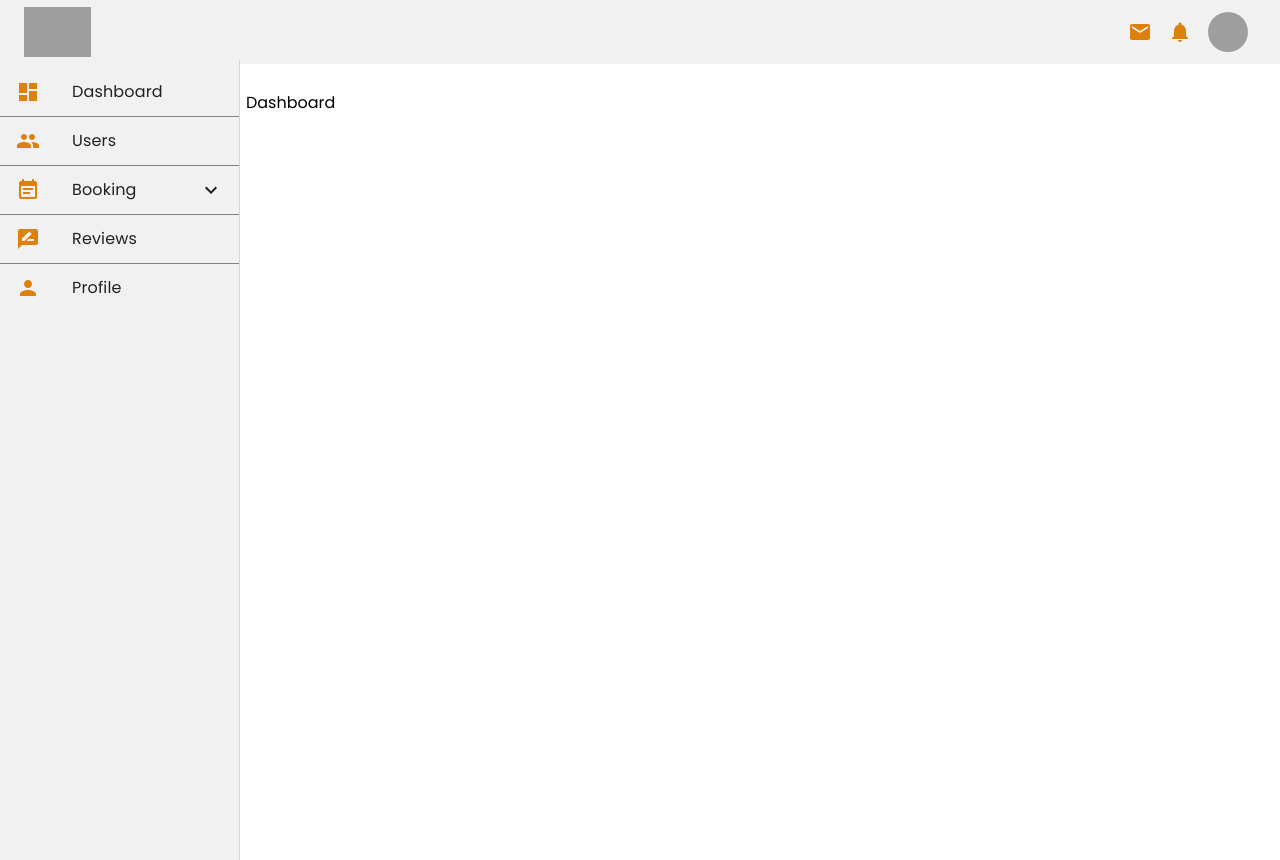
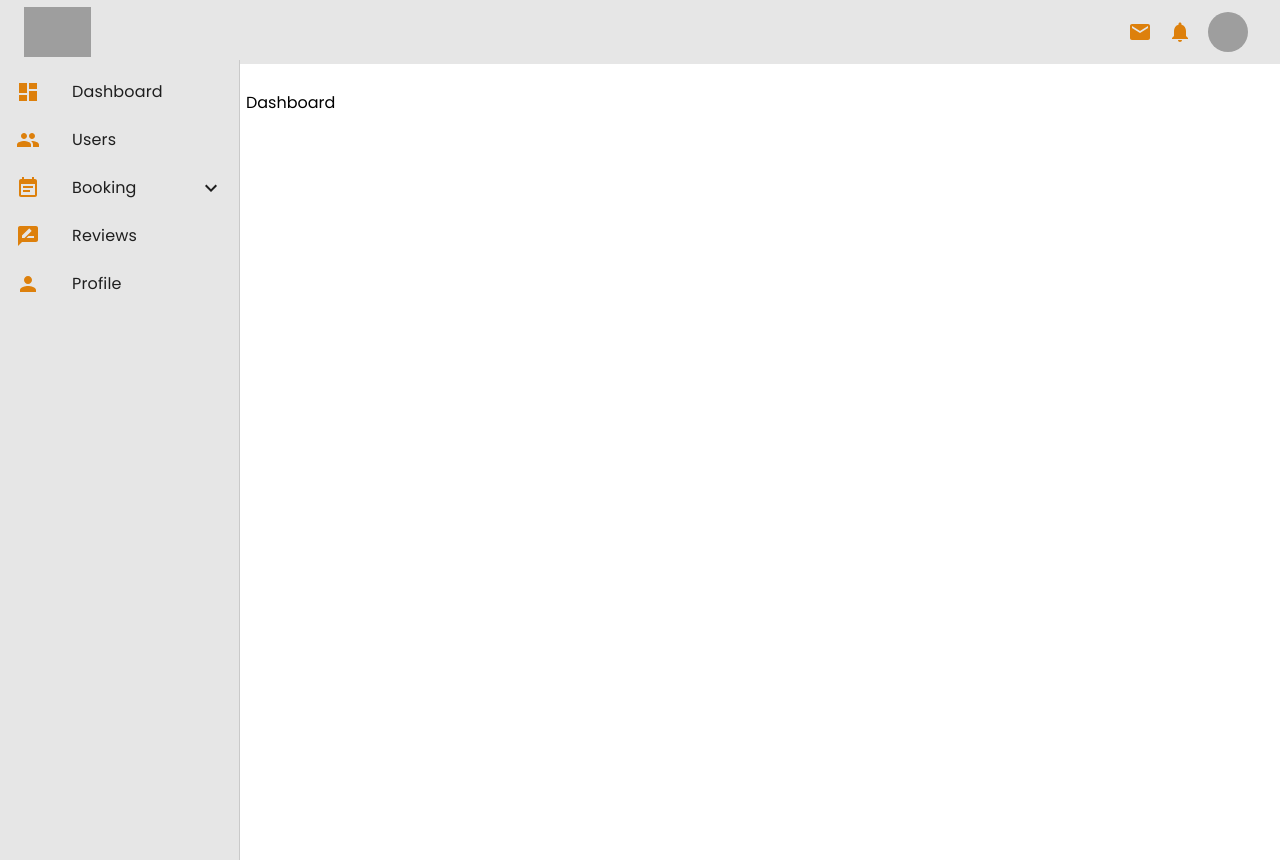
Before and after one commit to devops-89/admin-page1, a React (Vite) app: page /dashboard in a window 1280 px wide. Built offline with nearby package versions, Linux system fonts and the light colour scheme; sample sign-in values are in the browser's storage; grey boxes are pictures that could not be loaded.

Commit message:
table_not_found_Message

```diff
--- a/src/components/GenericTable.jsx
+++ b/src/components/GenericTable.jsx
@@ -87,7 +87,12 @@ const DataTable = ({ data, columns, onActionClick }) => {
 
             {/* {console.log(displayedData)}  */}
 
-            {displayedData.map((item) => (
+
+            {
+
+            displayedData.length!=0 ? (
+
+            displayedData.map((item) => (
               <TableRow
                 key={item.id}
                 sx={{
@@ -113,7 +118,8 @@ const DataTable = ({ data, columns, onActionClick }) => {
 
 
 
-            ))}
+            ))): <TableRow><TableCell sx={{fontSize:'16px'}}>No Data Found</TableCell></TableRow>}
+
           </TableBody>
         </Table>
       </TableContainer>
@@ -123,7 +129,7 @@ const DataTable = ({ data, columns, onActionClick }) => {
           count={totalPages}
           page={currentPage}
           onChange={(_, page) => setCurrentPage(page)}
-          sx={{'& .MuiButtonBase-root':{backgroundColor:"var(--orange-color)", color:'var(--white-color)'}}}
+          sx={{'& .MuiButtonBase-root':{backgroundColor:"var(--orange-color)", color:'var(--white-color)'}, '& .Mui-selected':{color:'var(--black-color)', backgroundColor:"var(--table-head-color)"}, '&:hover':{color:'var(--black-color)'}}}
         />
       </Box>
     </Box>
--- a/src/components/Navbar.jsx
+++ b/src/components/Navbar.jsx
@@ -23,7 +23,7 @@ const Navbar = ({
   mailCount = 0,
   notificationCount = 0,
   avatarSrc = "/static/images/avatar/1.jpg",
-  bgcolor = "var(--white-tint-color)",
+  bgcolor = "var(--table-head-color)",
   onToggleSidebar=()=>{}
 }) => {
 
--- a/src/components/Sidebar.jsx
+++ b/src/components/Sidebar.jsx
@@ -6,15 +6,15 @@ import {
   ListItemText,
   ListItemIcon,
   Collapse,
-  Divider,
 } from "@mui/material";
 import DashboardIcon from "@mui/icons-material/Dashboard";
 import PeopleIcon from "@mui/icons-material/People";
 import EventNoteIcon from "@mui/icons-material/EventNote";
 import ReviewsIcon from "@mui/icons-material/RateReview";
-
+import FlightIcon from "@mui/icons-material/Flight";
+import HotelIcon from "@mui/icons-material/Hotel";
+import LocalTaxiIcon from "@mui/icons-material/LocalTaxi";
 import PersonIcon from "@mui/icons-material/Person";
-
 import ExpandLess from "@mui/icons-material/ExpandLess";
 import ExpandMore from "@mui/icons-material/ExpandMore";
 import { useTheme, useMediaQuery } from "@mui/material";
@@ -22,27 +22,23 @@ import { useNavigate } from "react-router-dom";
 
 const Sidebar = ({ open, onClose }) => {
   const navigate = useNavigate();
-
-  // getting Media query
   const theme = useTheme();
   const isMobile = useMediaQuery(theme.breakpoints.down("sm"));
 
-  const [openUsers, setOpenUsers] = useState(false);
   const [openBooking, setOpenBooking] = useState(false);
 
-  const [openProfile, setOpenProfile] = useState(false);
-
-  const handleClickDashboard = () => {
-    navigate("/dashboard");
+  const handleNavigation = (path) => {
+    navigate(path);
+    if (isMobile) onClose();
   };
 
-  const handleClickUsers = () => {
-    setOpenUsers(!openUsers);
+  const handleToggleBooking = () => setOpenBooking(!openBooking);
 
-    navigate("/dashboard/users");
-  };
-  const handleClickBooking = () => setOpenBooking(!openBooking);
-  const handleClickProfile = () => setOpenProfile(!openProfile);
+  const bookingSubItems = [
+    { label: "Hotel Booking", icon: <HotelIcon />, path: "/dashboard/hotels" },
+    { label: "Flight Booking", icon: <FlightIcon />, path: "/dashboard/flights" },
+    { label: "Cab Booking", icon: <LocalTaxiIcon />, path: "/dashboard/cabs" },
+  ];
 
   return (
     <Drawer
@@ -56,8 +52,7 @@ const Sidebar = ({ open, onClose }) => {
         "& .MuiDrawer-paper": {
           width: 240,
           boxSizing: "border-box",
-
-          bgcolor: "var(--white-tint-color)",
+          bgcolor: "var(--table-head-color)",
           position: "fixed",
           top: "60px",
         },
@@ -67,98 +62,114 @@ const Sidebar = ({ open, onClose }) => {
       <List>
         <ListItem
           button
-          sx={{ "&:hover": { backgroundColor: "var(--orange-color)",color:'var(--white-color)', cursor: "pointer", '& .MuiSvgIcon-root':{color: "var(--white-color)"} } }}
-          onClick={handleClickDashboard}
+          sx={{
+            "&:hover": {
+              backgroundColor: "var(--orange-color)",
+              color: "var(--white-color)",
+              cursor: "pointer",
+              "& .MuiSvgIcon-root": { color: "var(--white-color)" },
+            },
+          }}
+          onClick={() => handleNavigation("/dashboard")}
         >
           <ListItemIcon>
-            <DashboardIcon sx={{color:'var(--orange-color)'}}/>
+            <DashboardIcon sx={{ color: "var(--orange-color)" }} />
           </ListItemIcon>
           <ListItemText primary="Dashboard" />
         </ListItem>
-        <Divider sx={{ borderColor: "gray" }} />
 
         <ListItem
           button
-          onClick={handleClickUsers}
-          sx={{ "&:hover": { backgroundColor: "var(--orange-color)",color:'var(--white-color)', cursor: "pointer", '& .MuiSvgIcon-root':{color: "var(--white-color)"} } }}
+          onClick={() => handleNavigation("/dashboard/users")}
+          sx={{
+            "&:hover": {
+              backgroundColor: "var(--orange-color)",
+              color: "var(--white-color)",
+              cursor: "pointer",
+              "& .MuiSvgIcon-root": { color: "var(--white-color)" },
+            },
+          }}
         >
           <ListItemIcon>
-            <PeopleIcon sx={{color:'var(--orange-color)'}}/>
+            <PeopleIcon sx={{ color: "var(--orange-color)" }} />
           </ListItemIcon>
-          <ListItemText primary="Users"/>
+          <ListItemText primary="Users" />
         </ListItem>
-
-        <Divider sx={{ borderColor: "gray" }} />
 
         <ListItem
           button
-          onClick={handleClickBooking}
-          sx={{ "&:hover": { backgroundColor: "var(--orange-color)",color:'var(--white-color)', cursor: "pointer", '& .MuiSvgIcon-root':{color: "var(--white-color)"} } }}
+          onClick={handleToggleBooking}
+          sx={{
+            "&:hover": {
+              backgroundColor: "var(--orange-color)",
+              color: "var(--white-color)",
+              cursor: "pointer",
+              "& .MuiSvgIcon-root": { color: "var(--white-color)" },
+            },
+          }}
         >
           <ListItemIcon>
-            <EventNoteIcon sx={{color:'var(--orange-color)'}}/>
+            <EventNoteIcon sx={{ color: "var(--orange-color)" }} />
           </ListItemIcon>
           <ListItemText primary="Booking" />
           {openBooking ? <ExpandLess /> : <ExpandMore />}
         </ListItem>
         <Collapse in={openBooking} timeout="auto" unmountOnExit>
           <List component="div" disablePadding>
-            {["Hotel Booking", "Flight Booking", "Cab Booking"].map(
-              (text, index) => {
-                const handleSubOptionClick = () => {
-                  switch (text) {
-                    case "Hotel Booking":
-                      navigate("/dashboard/hotels");
-                      break;
-                    case "Flight Booking":
-                      navigate("/dashboard/flights");
-                      break;
-                    case "Cab Booking":
-                      navigate("/dashboard/cabs");
-                      break;
-                    default:
-                      break;
-                  }
-                };
-
-                return (
+            {bookingSubItems.map((item, index) => (
               <ListItem
                 button
-                    key={text}
+                key={index}
                 sx={{
-                      pl: 10,
-                      "&:hover": { backgroundColor: "var(--orange-color)",color:'var(--white-color)', cursor: "pointer", '& .MuiSvgIcon-root':{color: "var(--white-color)"}},
+                  pl: 5,
+                  "&:hover": {
+                    backgroundColor: "var(--orange-color)",
+                    color: "var(--white-color)",
+                    cursor: "pointer",
+                    "& .MuiSvgIcon-root": { color: "var(--white-color)" },
+                  },
                 }}
-                    onClick={handleSubOptionClick}
+                onClick={() => handleNavigation(item.path)}
               >
-                    <ListItemText primary={text} />
+                <ListItemIcon sx={{ color: "var(--orange-color)", minWidth:'35px' }}>{item.icon}</ListItemIcon>
+                <ListItemText primary={item.label} />
               </ListItem>
-                );
-              }
-            )}
+            ))}
           </List>
         </Collapse>
 
-        <Divider sx={{ borderColor: "gray" }} />
+        <ListItem
+          button
+          onClick={() => handleNavigation("/dashboard/reviews")}
+          sx={{
+            "&:hover": {
+              backgroundColor: "var(--orange-color)",
+              color: "var(--white-color)",
+              cursor: "pointer",
+              "& .MuiSvgIcon-root": { color: "var(--white-color)" },
+            },
+          }}
+        >
+          <ListItemIcon>
+            <ReviewsIcon sx={{ color: "var(--orange-color)" }} />
+          </ListItemIcon>
+          <ListItemText primary="Reviews" />
+        </ListItem>
 
         <ListItem
           button
-          sx={{ "&:hover": { backgroundColor: "var(--orange-color)",color:'var(--white-color)', cursor: "pointer", '& .MuiSvgIcon-root':{color: "var(--white-color)"} } }}
+          onClick={() => handleNavigation("/dashboard/profile")}
+          sx={{
+            "&:hover": {
+              backgroundColor: "var(--orange-color)",
+              color: "var(--white-color)",
+              cursor: "pointer",
+              "& .MuiSvgIcon-root": { color: "var(--white-color)" },
+            },
+          }}
         >
           <ListItemIcon>
-            <ReviewsIcon sx={{color:'var(--orange-color)'}}/>
-          </ListItemIcon>
-          <ListItemText primary="Reviews" />
-        </ListItem>
-        <Divider sx={{ borderColor: "gray" }} />
-
-        {/* Profile Dropdown */}
-        <ListItem
-          button
-          sx={{ "&:hover": { backgroundColor: "var(--orange-color)",color:'var(--white-color)', cursor: "pointer", '& .MuiSvgIcon-root':{color: "var(--white-color)"} } }}
-        >
-          <ListItemIcon>
-            <PersonIcon sx={{color:'var(--orange-color)'}}/>
+            <PersonIcon sx={{ color: "var(--orange-color)" }} />
           </ListItemIcon>
           <ListItemText primary="Profile" />
         </ListItem>
```
Lines whose indentation alone changed are shown as unchanged.
